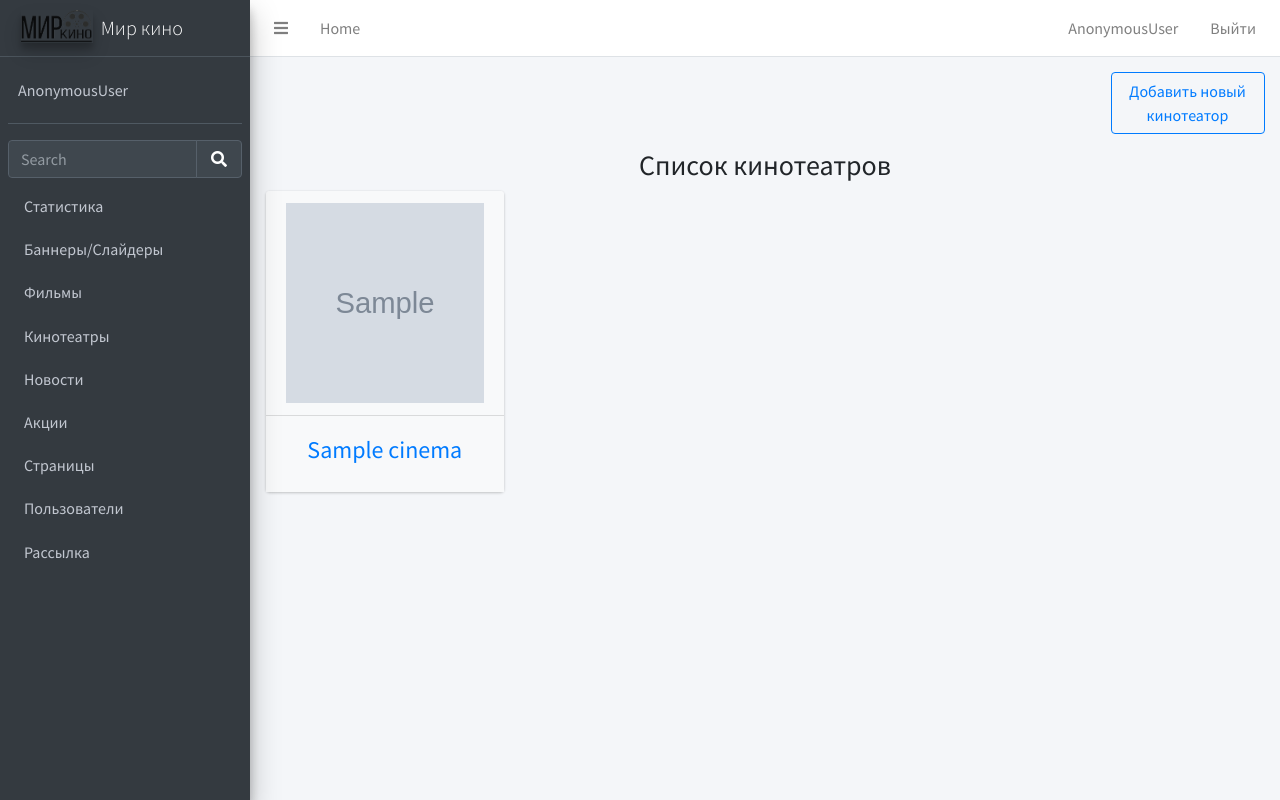
After one commit to Chenger1/kinoteatrSite, a Django app: template kinoteatr/admin_panel/templates/cinema/list_cinema.html in a window 1280 px wide. The commit adds this page. Run offline with Django 3.2, Linux system fonts and the light colour scheme; the template is opened without the code that fills it: values that come from a table or form of the project are taken from there, others are empty; tables that the repository leaves empty hold one stand-in row (values such as "Sample post"); grey boxes marked "Sample" are stand-in pictures; some libraries are stand-ins or nearby versions.

Commit message:
Add views for display list of cinemas

```diff
--- a/kinoteatr/admin_panel/templates/base.html
+++ b/kinoteatr/admin_panel/templates/base.html
@@ -100,7 +100,7 @@ scratch. This page gets rid of all links and provides the needed markup only.
                         <a href="{% url 'admin_panel:list_movie_admin' %}" class="nav-link">Фильмы</a>
                     </li>
                     <li class="nav-item">
-                        <a href="#" class="nav-link">Кинотеатры</a>
+                        <a href="{% url 'admin_panel:list_cinema_admin' %}" class="nav-link">Кинотеатры</a>
                     </li>
                     <li class="nav-item">
                         <a href="{% url 'admin_panel:list_news_admin' %}" class="nav-link">Новости</a>
--- /dev/null
+++ b/kinoteatr/admin_panel/templates/cinema/list_cinema.html
@@ -0,0 +1,39 @@
+{% extends 'base.html' %}
+{% load static %}
+
+{% block title %}
+Cinema
+{% endblock %}
+
+{% block header %}
+<div class="row">
+    <div class="col-2 offset-10">
+        <a href="" class="btn btn-outline-primary">Добавить новый кинотеатор</a>
+    </div>
+</div>
+{% endblock %}
+
+{% block content %}
+<div class="container">
+    <div class="row">
+        <div class="col" style="text-align: center;">
+            <h3>Список кинотеатров</h3>
+        </div>
+    </div>
+    <div class="row">
+        {% for cinema in cinemas %}
+        <div class="col-3 movie_card">
+            <div class="card card-light">
+                <div class="card-header">
+                    <img src="{{ cinema.logo.url }}" alt="" width="250" height="200">
+                </div>
+                <div class="card-body card-body-colored">
+                    <a href="" class="link-dark"><h4>
+                        {{cinema.name}}</h4></a>
+                </div>
+            </div>
+        </div>
+        {% endfor %}
+    </div>
+</div>
+{% endblock %}
--- a/kinoteatr/admin_panel/urls.py
+++ b/kinoteatr/admin_panel/urls.py
@@ -7,6 +7,7 @@ from admin_panel.views import news_views
 from admin_panel.views import ad_views
 from admin_panel.views import movie_views
 from admin_panel.views import banner_views
+from admin_panel.views import cinema_views
 
 
 app_name = 'admin'
@@ -44,4 +45,7 @@ urlpatterns = [
          name='delete_movie_gallery_image_admin'),
     path('movies/movie_detail/<int:pk>/', movie_views.DetailMovie.as_view(), name='movie_detail_admin'),
 
+    # CINEMA
+    path('cinemas/', cinema_views.ListCinema.as_view(), name='list_cinema_admin'),
+
 ] + static(settings.MEDIA_URL, document_root=settings.MEDIA_ROOT)
```
Also changed, not shown: kinoteatr/admin_panel/forms/cinema_forms.py (added, +57 -0 lines), kinoteatr/admin_panel/views/cinema_views.py (added, +13 -0 lines).
